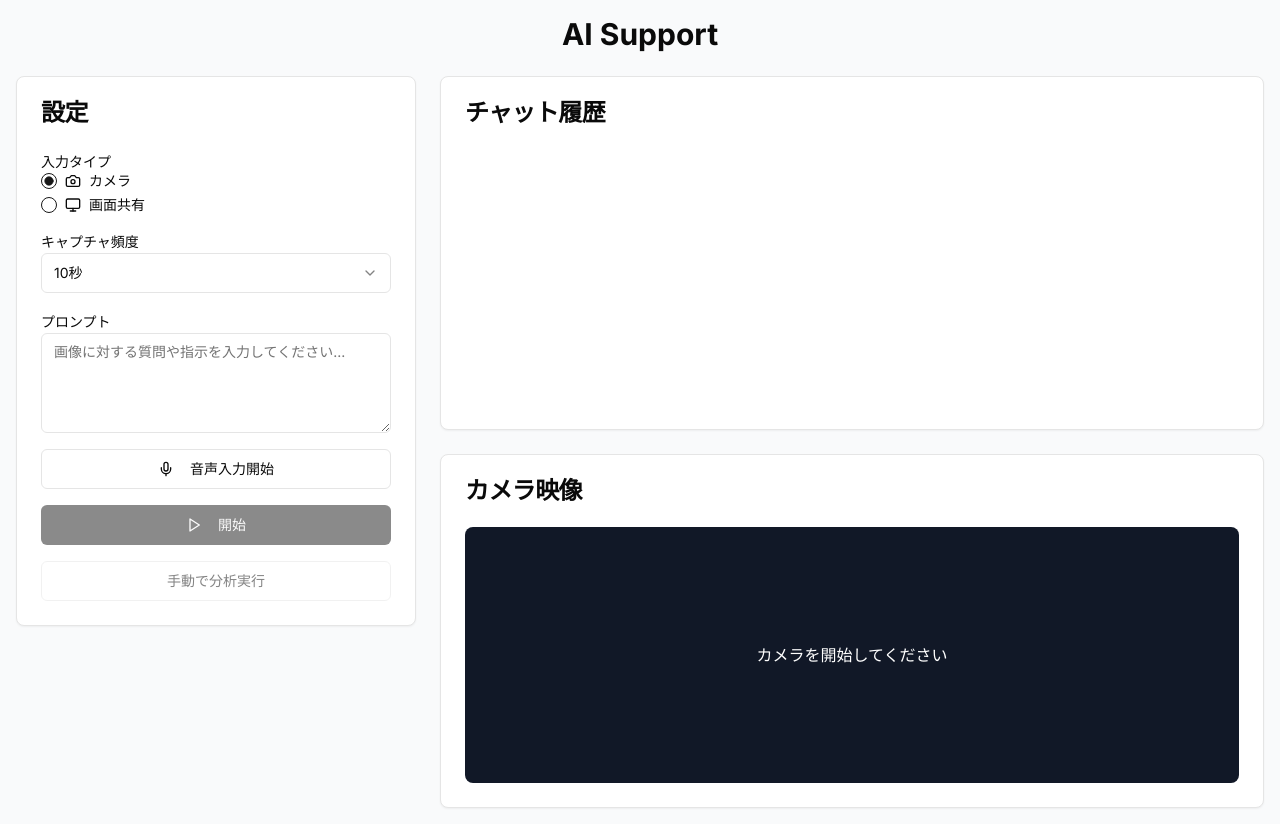
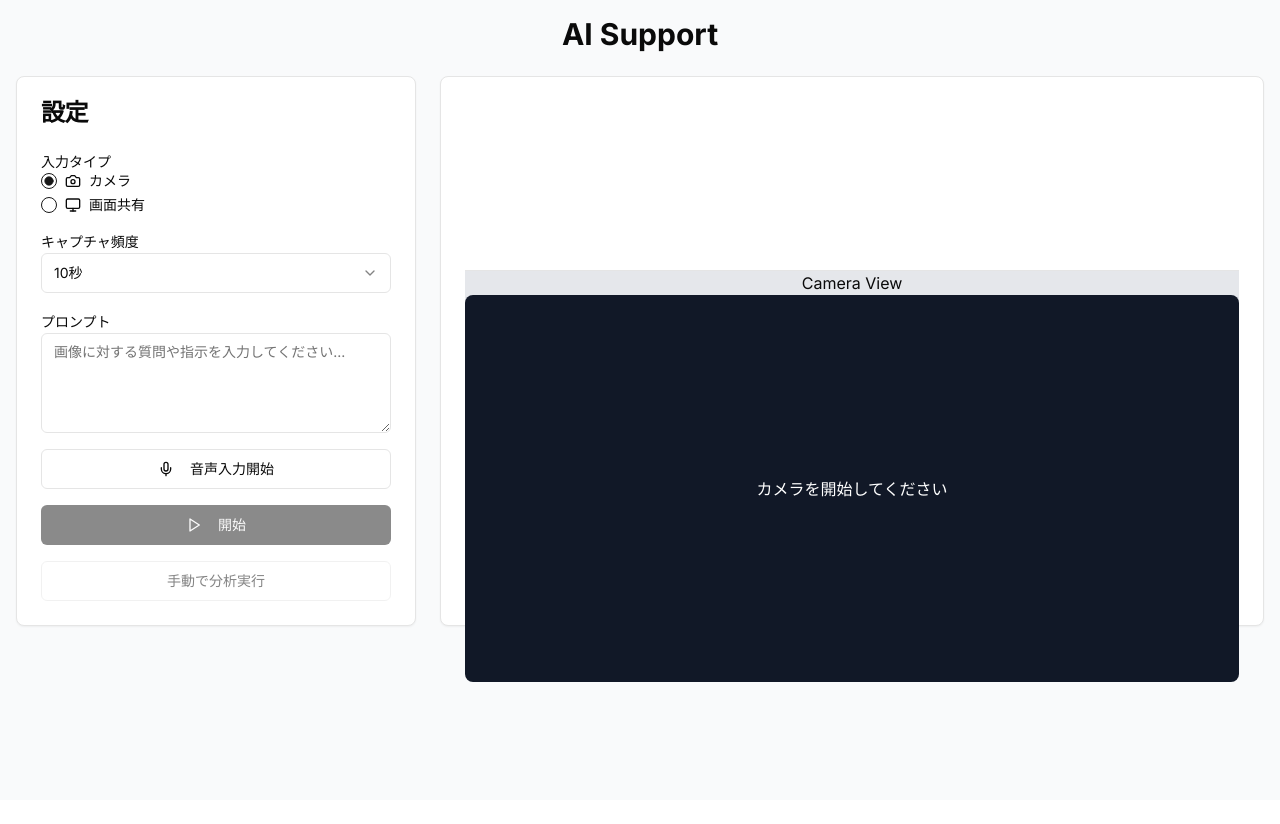
Before and after one commit to mrsr6113/Support-App2, a Next.js app: page / in a window 1280 px wide. After the commit the page ends 800 px from the top, so only its background shows below. Built offline with nearby package versions, Linux system fonts and the light colour scheme.

Commit message:
refactor: reorder layout in chat app
Change layout order: chat, image, input areas.

#VERCEL_SKIP

Co-authored-by: Masaaki Yanagawa <45005704+mrsr6113@users.noreply.github.com>

```diff
--- a/app/page.tsx
+++ b/app/page.tsx
@@ -25,6 +25,8 @@ export default function Home() {
   const [messages, setMessages] = useState<Message[]>([])
   const [isListening, setIsListening] = useState(false)
   const [stream, setStream] = useState<MediaStream | null>(null)
+  const [inputValue, setInputValue] = useState("") // Add input value state
+  const [isMobile, setIsMobile] = useState(false)
 
   const videoRef = useRef<HTMLVideoElement>(null)
   const canvasRef = useRef<HTMLCanvasElement>(null)
@@ -55,6 +57,21 @@ export default function Home() {
       return () => recognition.stop()
     }
   }, [isListening])
+
+  useEffect(() => {
+    const handleResize = () => {
+      setIsMobile(window.innerWidth < 768) // Adjust breakpoint as needed
+    }
+
+    // Set initial value
+    handleResize()
+
+    // Add event listener
+    window.addEventListener("resize", handleResize)
+
+    // Clean up event listener
+    return () => window.removeEventListener("resize", handleResize)
+  }, [])
 
   // カメラ/画面共有の開始
   const startCapture = async () => {
@@ -185,12 +202,19 @@ export default function Home() {
 
   // 手動でメッセージ送信
   const sendMessage = () => {
-    if (prompt.trim()) {
-      addMessage(prompt, "user")
+    if (inputValue.trim()) {
+      addMessage(inputValue, "user")
+      setInputValue("") // Clear the input
       if (isCapturing) {
         captureAndAnalyze()
       }
     }
+  }
+
+  const getVideoAreaClasses = () => {
+    return isMobile
+      ? "w-full h-48 bg-gray-200 border-t border-b" // モバイル：高さを少し小さく、境界線追加
+      : "w-full h-64 bg-gray-200 border-t border-b" // PC：全幅、境界線追加
   }
 
   return (
@@ -286,42 +310,27 @@ export default function Home() {
 
           {/* メインコンテンツ */}
           <div className="lg:col-span-2 space-y-6">
-            {/* チャットメッセージエリア */}
-            <Card>
-              <CardHeader>
-                <CardTitle>チャット履歴</CardTitle>
-              </CardHeader>
-              <CardContent>
-                <ScrollArea className="h-64">
+            <Card className="h-full">
+              <CardContent className="h-full flex flex-col">
+                <main className="flex-1 flex flex-col">
+                  {/* 1. チャット表示エリア（上部） */}
+                  <div className="flex-1 overflow-hidden">
+                    <ScrollArea className="h-full p-4">
                       <div className="space-y-4">
-                    {messages.map((message) => (
-                      <div
-                        key={message.id}
-                        className={`flex ${message.sender === "user" ? "justify-end" : "justify-start"}`}
-                      >
-                        <div
-                          className={`max-w-[80%] p-3 rounded-lg ${
-                            message.sender === "user" ? "bg-blue-500 text-white" : "bg-gray-200 text-gray-800"
-                          }`}
-                        >
-                          <p className="text-sm">{message.text}</p>
-                          <p className="text-xs opacity-70 mt-1">{message.timestamp.toLocaleTimeString()}</p>
-                        </div>
+                        {messages.map((message, index) => (
+                          <div key={index} className={message.sender === "user" ? "text-right" : "text-left"}>
+                            <span className="inline-block p-2 rounded-lg bg-blue-100">{message.text}</span>
                           </div>
                         ))}
                       </div>
                     </ScrollArea>
-              </CardContent>
-            </Card>
+                  </div>
 
-            {/* 画像エリア（カメラ/画面共有） */}
-            <Card>
-              <CardHeader>
-                <CardTitle>{inputType === "camera" ? "カメラ映像" : "画面共有"}</CardTitle>
-              </CardHeader>
-              <CardContent>
+                  {/* 2. 画像エリア（中央） */}
+                  <div className={getVideoAreaClasses()}>
+                    <p className="text-center">Camera View</p>
                     <div className="relative bg-gray-900 rounded-lg overflow-hidden">
-                  <video ref={videoRef} autoPlay muted className="w-full h-64 object-cover" />
+                      <video ref={videoRef} autoPlay muted className="w-full h-full object-cover" />
                       {!stream && (
                         <div className="absolute inset-0 flex items-center justify-center text-white">
                           <p>{inputType === "camera" ? "カメラ" : "画面共有"}を開始してください</p>
@@ -329,6 +338,24 @@ export default function Home() {
                       )}
                     </div>
                     <canvas ref={canvasRef} className="hidden" />
+                  </div>
+                </main>
+
+                {/* 3. メッセージ入力エリア（下部） */}
+                <div className="p-4 border-t bg-white">
+                  <div className="flex">
+                    <input
+                      type="text"
+                      className="flex-1 border rounded-l-md p-2"
+                      placeholder="Type your message..."
+                      value={inputValue}
+                      onChange={(e) => setInputValue(e.target.value)}
+                    />
+                    <button className="bg-blue-500 text-white rounded-r-md p-2 hover:bg-blue-700" onClick={sendMessage}>
+                      Send
+                    </button>
+                  </div>
+                </div>
               </CardContent>
             </Card>
           </div>
```
Lines whose indentation alone changed are shown as unchanged.
